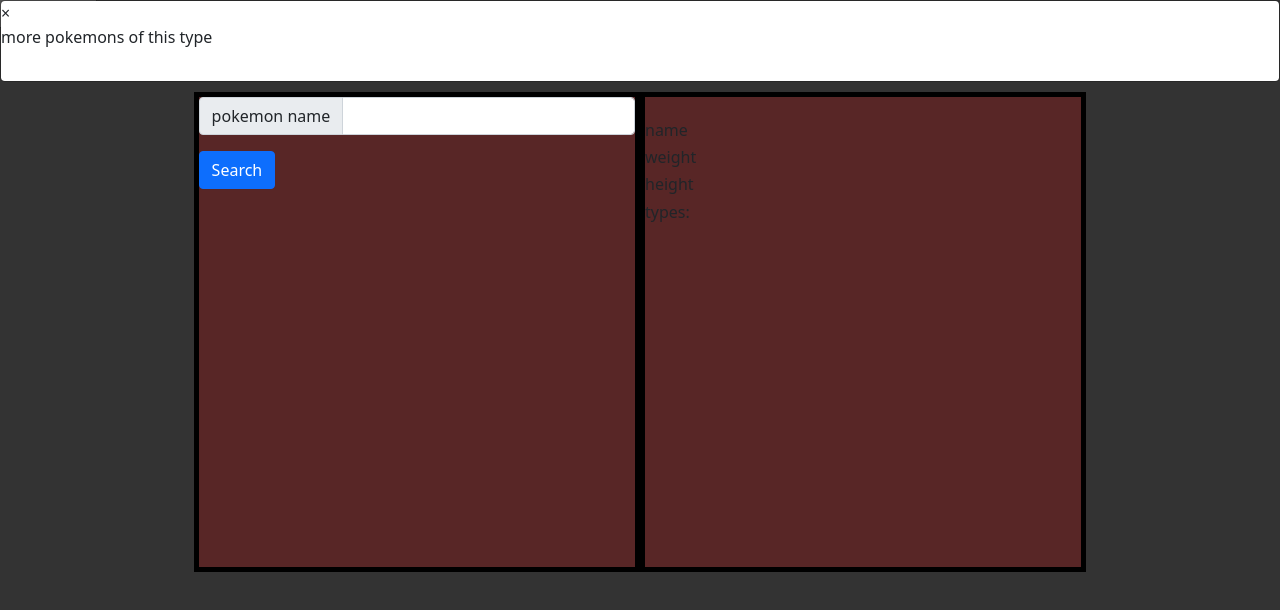
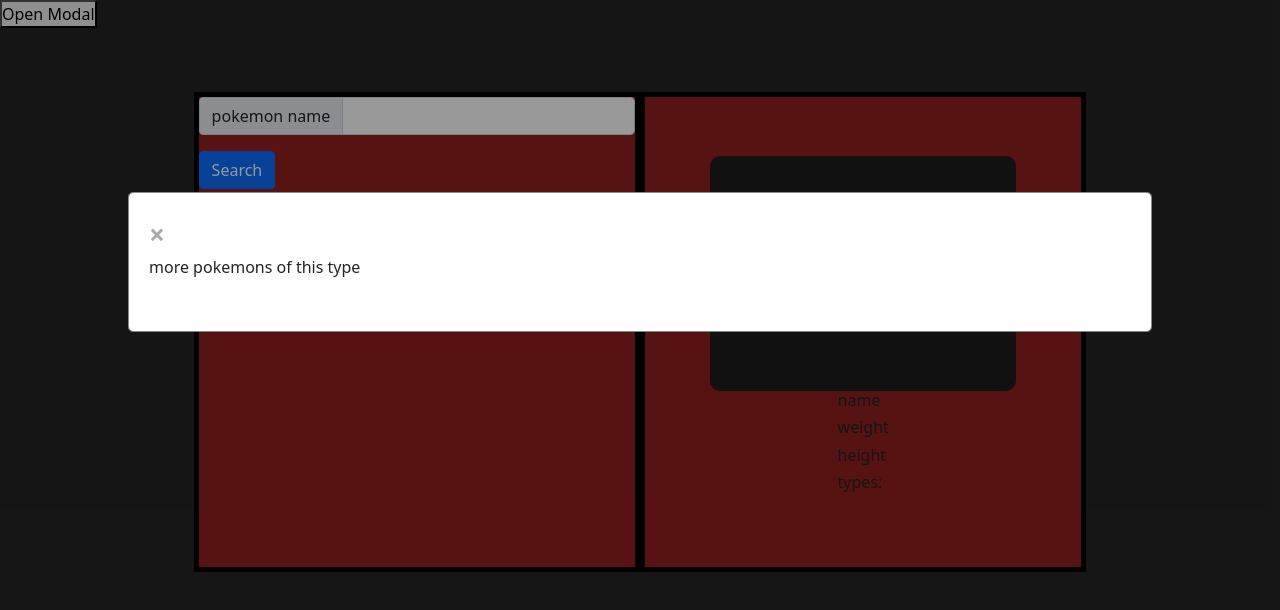
Before and after one commit to strauss02/pokedex, a plain HTML site: page src/index.html in a window 1280 px wide. Both pictures are taken after a click on the button "Open Modal". Drawn offline with nearby package versions, Linux system fonts and the light colour scheme.

Commit message:
add modal css

```diff
--- a/src/styles.css
+++ b/src/styles.css
@@ -5,7 +5,7 @@
 }
 
 body {
-  background-color: #333;
+  background-color: rgb(36, 36, 36);
   /* display: flex; */
 }
 
@@ -25,15 +25,70 @@
   align-items: center;
 }
 
+.img-box {
+  display: flex;
+  justify-content: center;
+  background-color: rgb(29, 29, 29);
+  border-radius: 10px;
+  width: 70%;
+  height: 50%;
+}
+
 img {
-  max-width: 30%;
-  height: auto;
 }
 
 .right,
 .left {
   height: 100%;
   width: 40%;
-  background-color: rgb(88, 38, 38);
+  background-color: rgb(146, 30, 30);
   border: 5px solid black;
 }
+
+.right {
+  display: flex;
+  flex-direction: column;
+  justify-content: center;
+  align-content: center;
+  align-items: center;
+}
+
+/*  */
+
+/* The Modal (background) */
+.modal {
+  display: none; /* Hidden by default */
+  position: fixed; /* Stay in place */
+  z-index: 1; /* Sit on top */
+  left: 0;
+  top: 0;
+  width: 100%; /* Full width */
+  height: 100%; /* Full height */
+  overflow: auto; /* Enable scroll if needed */
+  background-color: rgb(0, 0, 0); /* Fallback color */
+  background-color: rgba(0, 0, 0, 0.4); /* Black w/ opacity */
+}
+
+/* Modal Content/Box */
+.modal-content {
+  background-color: #fefefe;
+  margin: 15% auto; /* 15% from the top and centered */
+  padding: 20px;
+  border: 1px solid #888;
+  width: 80%; /* Could be more or less, depending on screen size */
+}
+
+/* The Close Button */
+.close {
+  color: #aaa;
+  float: right;
+  font-size: 28px;
+  font-weight: bold;
+}
+
+.close:hover,
+.close:focus {
+  color: black;
+  text-decoration: none;
+  cursor: pointer;
+}
```
